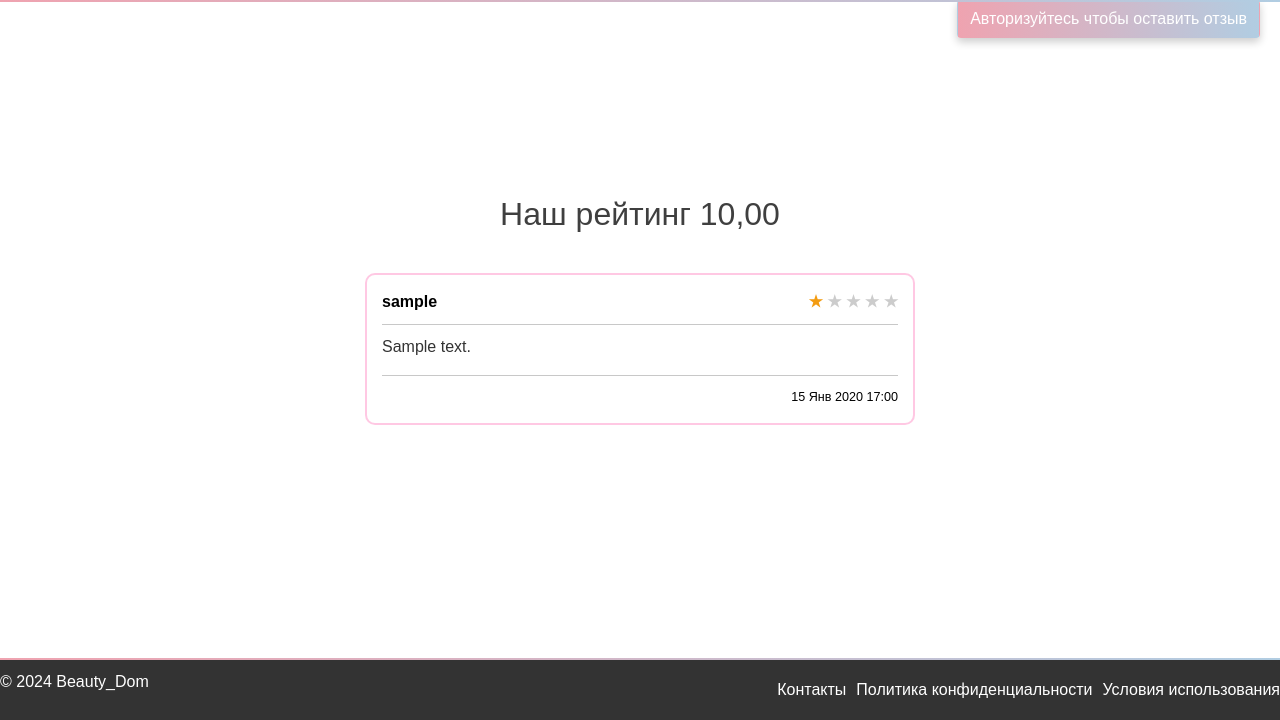
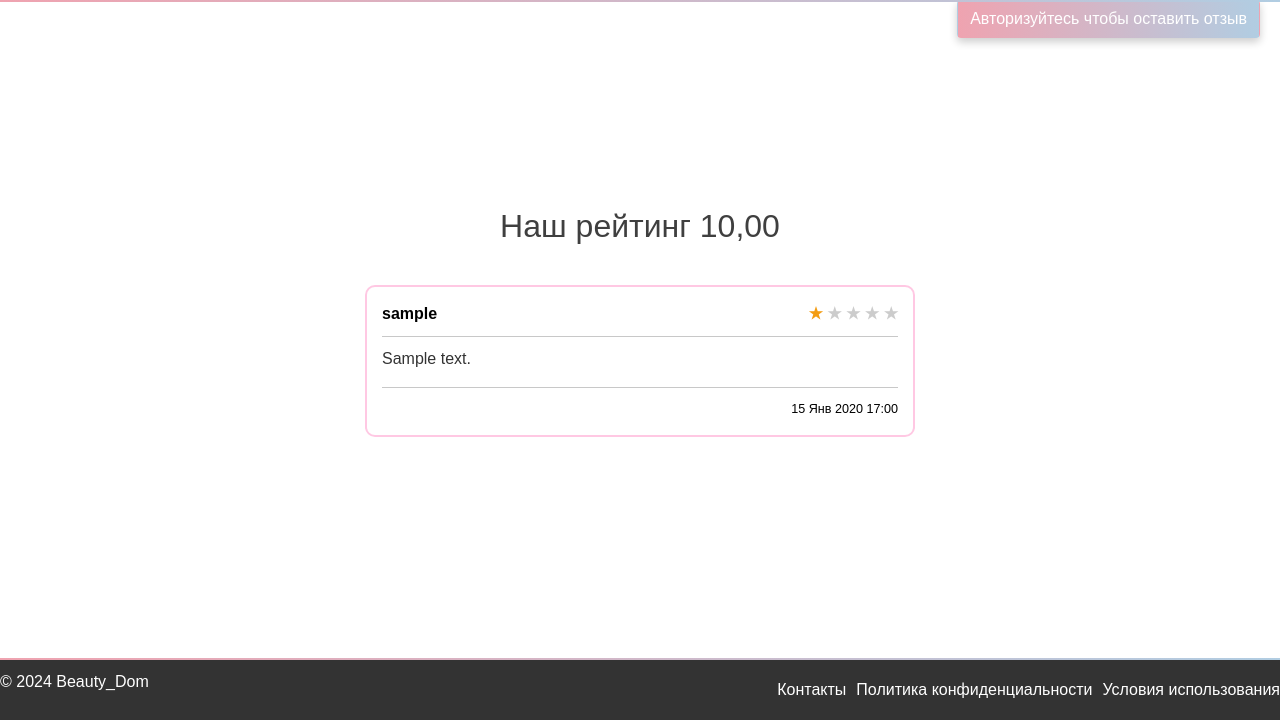
Before and after one commit to rorka491/Beauty-Dom, a Django app: page /reviews/ in a window 1280 px wide. Shown: the part 80-800 px from the top of the page. Run offline with Django 5.2, Linux system fonts and the light colour scheme; tables that the repository leaves empty hold one stand-in row (values such as "Sample post"); parts of the project's set-up code (start-up, migrations or seed data) failed here and were passed over.

Commit message:
Основной комит

```diff
--- a/Beauty_Dom/mainapp/models.py
+++ b/Beauty_Dom/mainapp/models.py
@@ -3,6 +3,7 @@ from django.contrib.auth.models import AbstractUser, Group, Permission
 from django.db.models import Avg
 from datetime import datetime, timedelta, time
 from Beauty_Dom.settings import BREAK_AFTER_WORK
+
 
 # Create your models here.
 class CustomUser(AbstractUser):
@@ -118,6 +119,8 @@ class SiteRating(models.Model):
 
 
 class Appointment(models.Model):
+    import utils
+
     class Meta:
         verbose_name = 'Запись на прием'  # Измените на нужное название
         verbose_name_plural = 'Записи на прием'  # Измените на нужное множественное число
--- a/Beauty_Dom/mainapp/static/mainapp/css/desktop/reviews.css
+++ b/Beauty_Dom/mainapp/static/mainapp/css/desktop/reviews.css
@@ -4,7 +4,6 @@
     align-items: center;
     gap: 20px;
     padding: 20px;
-    width: 100%;
     box-sizing: border-box; /* Чтобы отступы не выходили за пределы */
 }
 
--- a/Beauty_Dom/mainapp/templates/mainapp/reviews.html
+++ b/Beauty_Dom/mainapp/templates/mainapp/reviews.html
@@ -12,12 +12,13 @@
 
 
 {% block content %}
+<div class="container mt-4">
     {% if reviews %}
         <div class="reviews-container">
             <h2 class="form-header">Наш рейтинг {{ total_rating|floatformat:2 }}</h2>
             {% for review in reviews %}
-        <div class="review-block">
-            <div class="review-header">
+            <div class="review-block ">
+                <div class="review-header ">
                     <strong>{{ review.user.username }}</strong>
                     <div class="review-rating">
                         {% for i in "12345" %}
@@ -69,4 +70,5 @@
             {% endif %}
         </span>
     </div>
+</div>
 {% endblock %}
```
Lines whose indentation alone changed are shown as unchanged.
